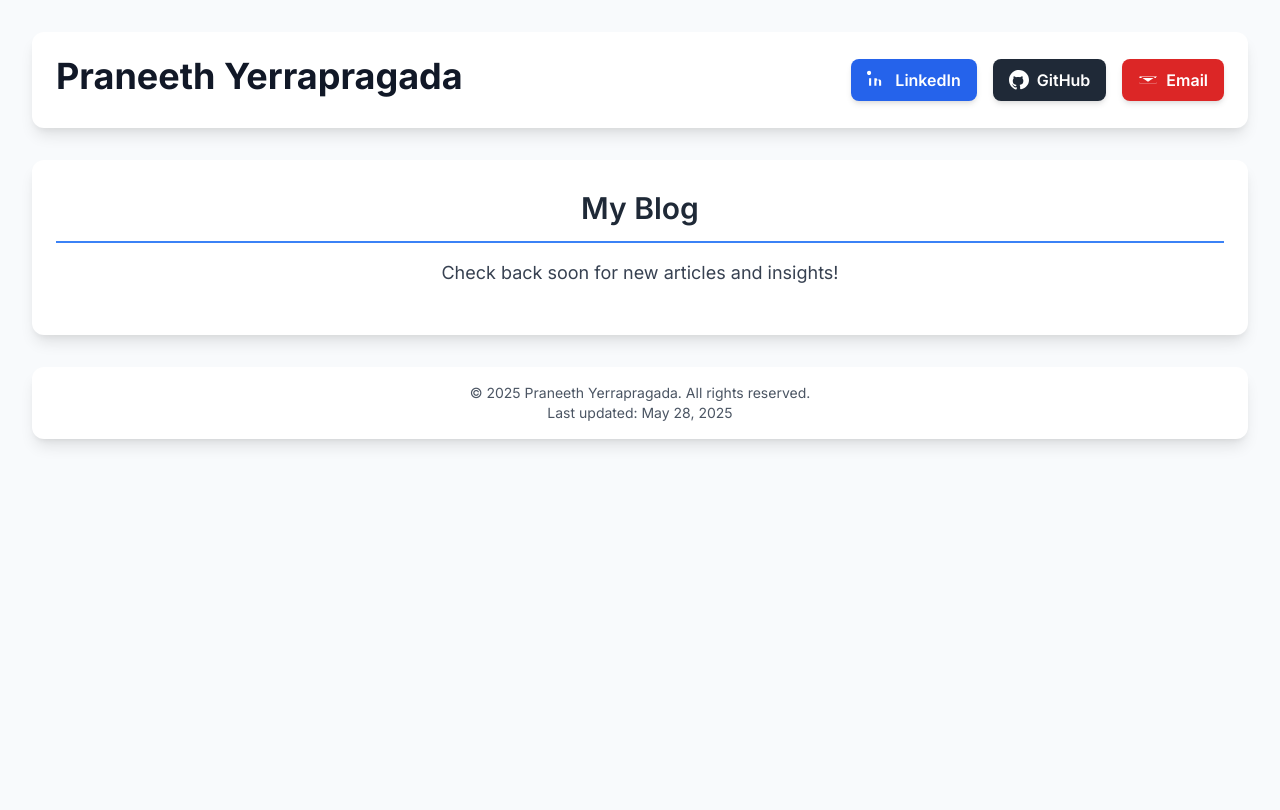
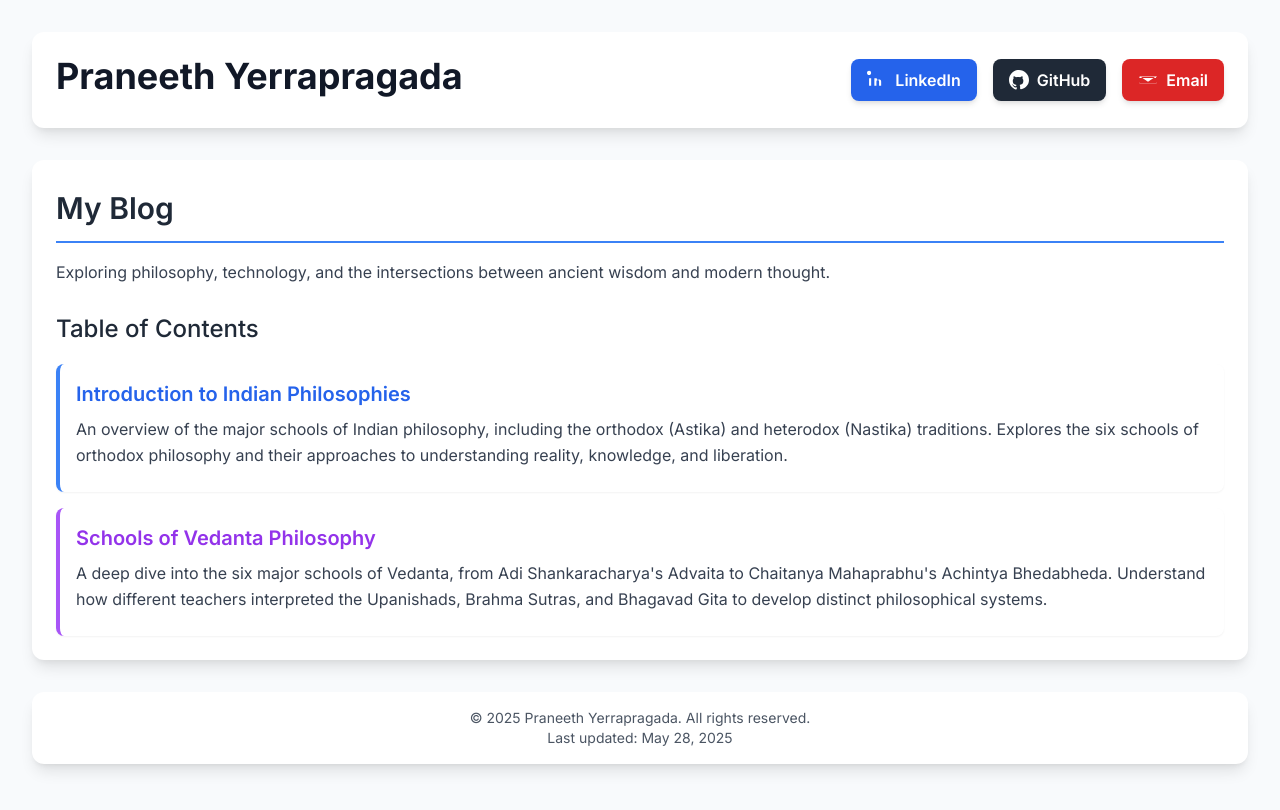
Before and after one commit to praneethys/praneethys.github.io, a Jekyll site: the page built from blog.html, in a window 1280 px wide. Shown: the top 810 px of the page. Built offline with Jekyll 4.4.1, drawn with Linux system fonts in a browser that asks for light colours; nearby versions of some CDN libraries.

Commit message:
feat: toc for blogs

```diff
--- a/blog.html
+++ b/blog.html
@@ -4,9 +4,37 @@ title: Praneeth Yerrapragada - Blog
 permalink: /blog.html
 ---
 
-<section class="card-section text-center">
+<section class="card-section">
   <h2 class="section-heading">My Blog</h2>
-  <p class="text-lg text-gray-700 mb-6">
-    Check back soon for new articles and insights!
+  <p class="entry-description mb-6">
+    Exploring philosophy, technology, and the intersections between ancient wisdom and modern thought.
   </p>
-  </section>
+
+  <div class="mt-6">
+    <h3 class="entry-title mb-4">Table of Contents</h3>
+
+    <div class="space-y-4">
+      <div class="border-l-4 border-blue-500 bg-white p-4 rounded-lg shadow-sm hover:shadow-md transition-shadow">
+        <a href="/blog/intro_to_indian_philosophies.html" class="block">
+          <h4 class="text-xl font-semibold text-blue-600 hover:text-blue-800 mb-2">
+            Introduction to Indian Philosophies
+          </h4>
+          <p class="entry-description">
+            An overview of the major schools of Indian philosophy, including the orthodox (Astika) and heterodox (Nastika) traditions. Explores the six schools of orthodox philosophy and their approaches to understanding reality, knowledge, and liberation.
+          </p>
+        </a>
+      </div>
+
+      <div class="border-l-4 border-purple-500 bg-white p-4 rounded-lg shadow-sm hover:shadow-md transition-shadow">
+        <a href="/blog/intro_to_vedanta.html" class="block">
+          <h4 class="text-xl font-semibold text-purple-600 hover:text-purple-800 mb-2">
+            Schools of Vedanta Philosophy
+          </h4>
+          <p class="entry-description">
+            A deep dive into the six major schools of Vedanta, from Adi Shankaracharya's Advaita to Chaitanya Mahaprabhu's Achintya Bhedabheda. Understand how different teachers interpreted the Upanishads, Brahma Sutras, and Bhagavad Gita to develop distinct philosophical systems.
+          </p>
+        </a>
+      </div>
+    </div>
+  </div>
+</section>
```
